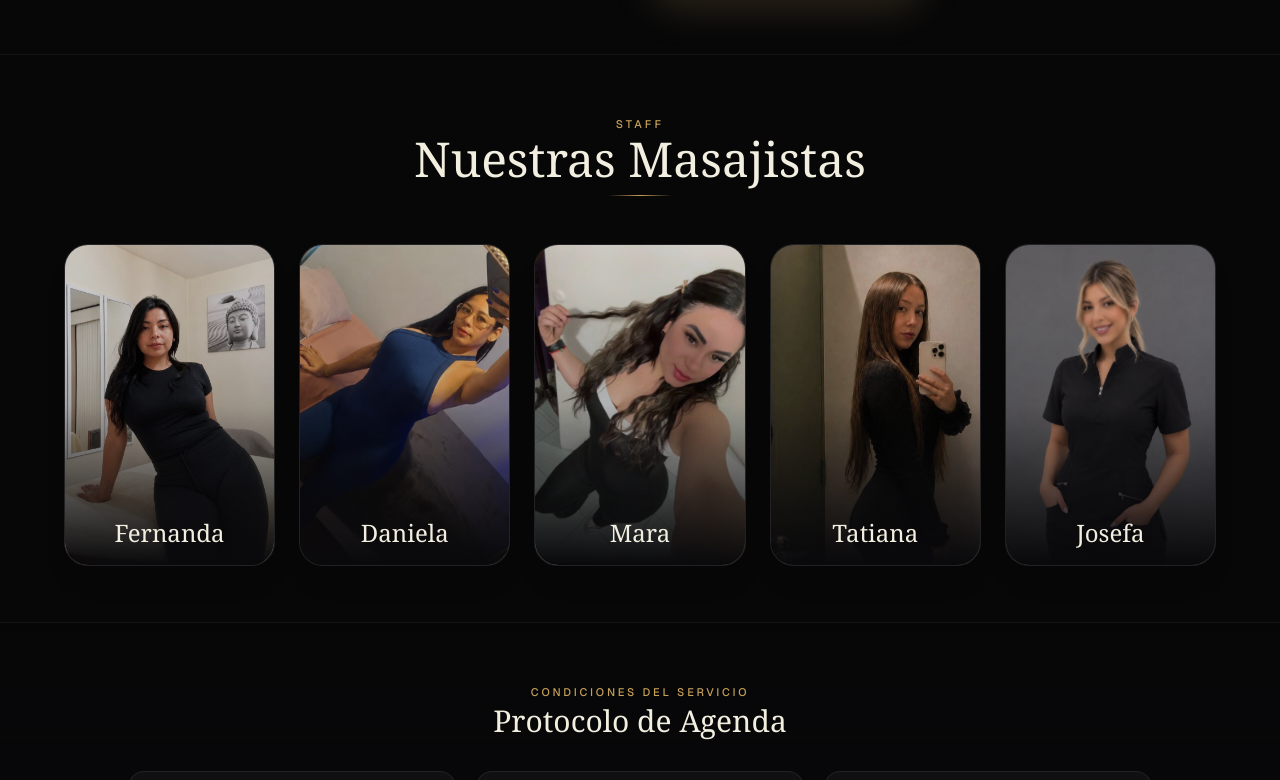
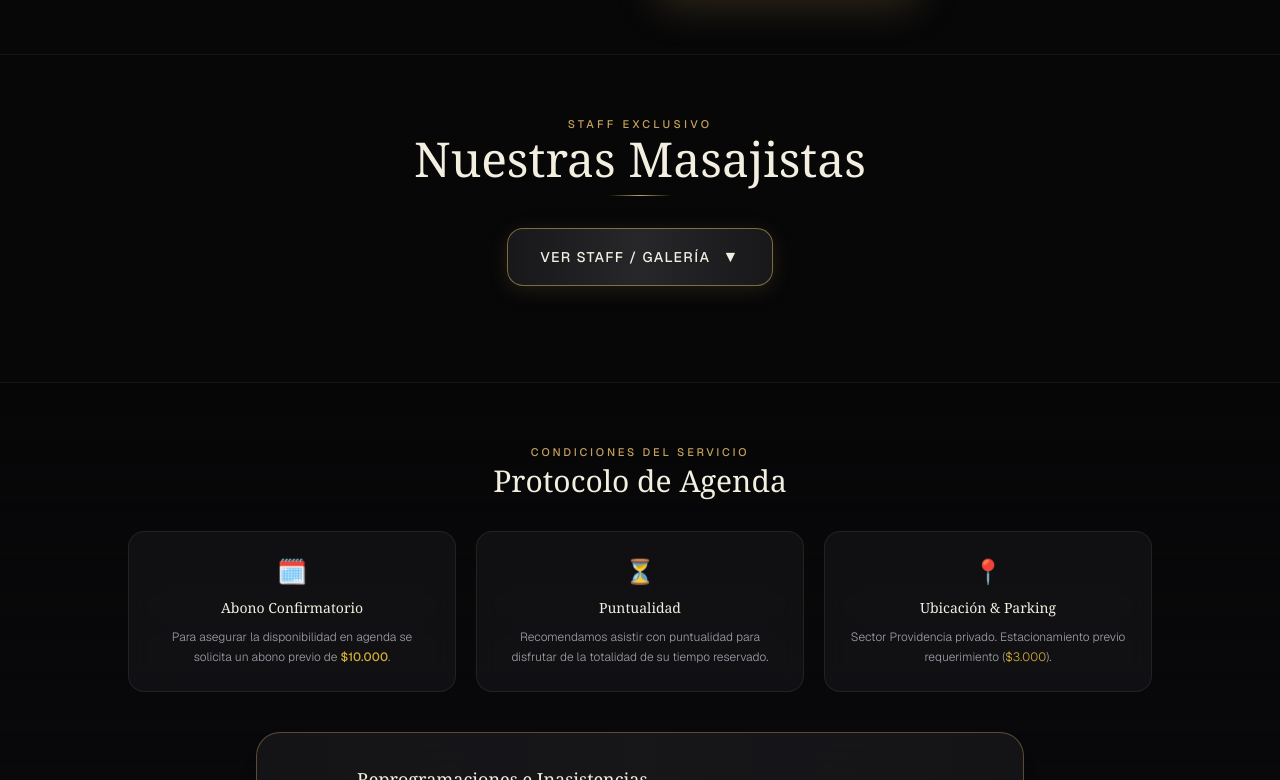
Before and after one commit to maruapersonal-create/tantraprovidencia-web, a Next.js app: page / in a window 1280 px wide. Shown: the part 1360-2140 px from the top of the page. Built offline with nearby package versions, Linux system fonts and the light colour scheme.

Commit message:
Actualización de la página

```diff
--- a/app/page.tsx
+++ b/app/page.tsx
@@ -1,7 +1,6 @@
 'use client';
 
 import React, { useState } from 'react';
-import Image from 'next/image';
 
 interface Masajista {
   id: string;
@@ -39,8 +38,8 @@ const PLANES = [
     contenido: 'Comienza con un masaje profesional en la zona posterior, incorpora técnicas de deslizamiento corporal para una experiencia de relajación profunda y finaliza con experiencia sensorial manual y oral c/c. (ambos desnudos)'
   },
   {
-    id: 'masaje-exclusivo-vip',
-    title: 'Masaje Exclusivo VIP',
+    id: 'masaje-full',
+    title: 'Masaje Full',
     price: '$100.000',
     time: '50 min',
     popular: false,
@@ -88,6 +87,7 @@ const SPA_BACKGROUND_IMAGE = "https://images.unsplash.com/photo-1600334089648-b0
 export default function TantraProvidencia() {
   const currentYear = new Date().getFullYear();
   const [selectedMasajista, setSelectedMasajista] = useState<Masajista | null>(null);
+  const [showMasajistas, setShowMasajistas] = useState<boolean>(false);
 
   return (
     <div className="min-h-screen bg-[#070708] text-[#E2E2E6] font-sans selection:bg-[#C5A059]/30 selection:text-[#F3EFE0] overflow-x-hidden relative">
@@ -114,13 +114,10 @@ export default function TantraProvidencia() {
         <div className="absolute bottom-10 left-1/2 -translate-x-1/2 w-[350px] h-[200px] bg-[#8C232B]/20 rounded-full blur-[100px] pointer-events-none z-10"></div>
 
         <div className="absolute inset-0 z-0">
-          <Image
+          <img
             src={SPA_BACKGROUND_IMAGE}
             alt="Centro de Spa Tranquilo con Camilla y Velas"
-            fill
-            priority
-            sizes="100vw"
-            className="object-cover object-center opacity-30 filter brightness-90 contrast-110"
+            className="w-full h-full object-cover object-center opacity-30 filter brightness-90 contrast-110"
           />
           <div className="absolute inset-0 bg-gradient-to-b from-[#070708]/90 via-[#070708]/65 to-[#070708]"></div>
         </div>
@@ -226,34 +223,47 @@ export default function TantraProvidencia() {
         </div>
       </section>
 
-      {/* SECCIÓN MASAJISTAS (ORDEN DE LAS 5 CHICAS) */}
+      {/* 3. SECCIÓN MASAJISTAS (CON BOTÓN DE MOSTRAR / OCULTAR) */}
       <section id="masajistas" className="py-14 px-4 relative z-20 border-t border-zinc-900/80">
-        <div className="max-w-6xl mx-auto">
-          <div className="text-center mb-12 space-y-2">
-            <span className="text-[#C5A059] text-[11px] font-medium tracking-[0.3em] uppercase">Staff</span>
+        <div className="max-w-6xl mx-auto text-center">
+          <div className="mb-8 space-y-2">
+            <span className="text-[#C5A059] text-[11px] font-medium tracking-[0.3em] uppercase">Staff Exclusivo</span>
             <h2 className="text-3xl sm:text-5xl font-serif font-light text-[#F3EFE0]">Nuestras Masajistas</h2>
             <div className="w-16 h-[1px] bg-gradient-to-r from-transparent via-[#C5A059] to-transparent mx-auto mt-3"></div>
           </div>
 
-          <div className="grid sm:grid-cols-2 md:grid-cols-3 lg:grid-cols-5 gap-6 max-w-6xl mx-auto">
+          {/* Botón Interactivo */}
+          <div className="mb-10">
+            <button
+              onClick={() => setShowMasajistas(!showMasajistas)}
+              className="inline-flex items-center gap-3 bg-gradient-to-r from-zinc-900 via-zinc-800 to-zinc-900 border border-[#C5A059]/60 hover:border-[#D4AF37] text-[#F3EFE0] px-8 py-4 rounded-2xl shadow-[0_4px_20px_rgba(197,160,89,0.15)] transition-all duration-300 hover:scale-105 active:scale-95 text-xs sm:text-sm uppercase tracking-widest font-medium cursor-pointer"
+            >
+              <span>{showMasajistas ? 'Ocultar Staff' : 'Ver Staff / Galería'}</span>
+              <span className={`transition-transform duration-300 text-base ${showMasajistas ? 'rotate-180' : 'rotate-0'}`}>
+                ▼
+              </span>
+            </button>
+          </div>
+
+          {/* Galería desplegable */}
+          {showMasajistas && (
+            <div className="grid sm:grid-cols-2 md:grid-cols-3 lg:grid-cols-5 gap-6 max-w-6xl mx-auto transition-all duration-500">
               {MASAJISTAS.map((masajista) => (
                 <div
                   key={masajista.id}
                   onClick={() => setSelectedMasajista(masajista)}
-                className="group relative rounded-3xl overflow-hidden bg-zinc-900/60 border border-zinc-800/80 hover:border-[#C5A059]/60 transition-all duration-500 cursor-pointer shadow-xl"
+                  className="group relative rounded-3xl overflow-hidden bg-zinc-950 border border-zinc-800/80 hover:border-[#C5A059]/60 transition-all duration-500 cursor-pointer shadow-xl"
                 >
-                <div className="relative h-80 w-full overflow-hidden">
-                  <Image
+                  <div className="relative aspect-[3/4] w-full overflow-hidden bg-black/60">
+                    <img
                       src={masajista.coverImage}
                       alt={masajista.name}
-                    fill
-                    sizes="(max-width: 768px) 100vw, 20vw"
-                    className="object-cover object-center group-hover:scale-105 transition-transform duration-700 brightness-90 group-hover:brightness-100"
+                      className="w-full h-full object-contain object-center group-hover:scale-105 transition-transform duration-500"
                     />
-                  <div className="absolute inset-0 bg-gradient-to-t from-zinc-950 via-zinc-950/20 to-transparent"></div>
+                    <div className="absolute inset-0 bg-gradient-to-t from-zinc-950 via-transparent to-transparent opacity-80 pointer-events-none"></div>
 
-                  <div className="absolute bottom-4 left-0 right-0 text-center">
-                    <h3 className="text-2xl font-serif text-[#F3EFE0] group-hover:text-[#D4AF37] transition-colors">
+                    <div className="absolute bottom-3 left-0 right-0 text-center">
+                      <h3 className="text-xl sm:text-2xl font-serif text-[#F3EFE0] group-hover:text-[#D4AF37] transition-colors">
                         {masajista.name}
                       </h3>
                     </div>
@@ -261,12 +271,13 @@ export default function TantraProvidencia() {
                 </div>
               ))}
             </div>
+          )}
         </div>
       </section>
 
       {/* MODAL DE FOTOS DE MASAJISTA */}
       {selectedMasajista && (
-        <div className="fixed inset-0 z-50 flex items-center justify-center p-4 bg-black/80 backdrop-blur-md transition-opacity animate-in fade-in">
+        <div className="fixed inset-0 z-50 flex items-center justify-center p-4 bg-black/80 backdrop-blur-md transition-opacity">
           <div className="relative w-full max-w-3xl max-h-[90vh] bg-zinc-900 border border-[#C5A059]/50 rounded-3xl overflow-hidden shadow-2xl flex flex-col">
 
             {/* Header del Modal */}
@@ -282,16 +293,14 @@ export default function TantraProvidencia() {
             </div>
 
             {/* Galería de Fotos */}
-            <div className="p-6 overflow-y-auto">
+            <div className="p-4 sm:p-6 overflow-y-auto">
               <div className="grid grid-cols-1 sm:grid-cols-2 md:grid-cols-3 gap-4">
                 {selectedMasajista.photos.map((photo, idx) => (
-                  <div key={idx} className="relative h-64 rounded-xl overflow-hidden border border-zinc-800">
-                    <Image
+                  <div key={idx} className="relative aspect-[3/4] rounded-xl overflow-hidden border border-zinc-800 bg-black">
+                    <img
                       src={photo}
                       alt={`Foto ${idx + 1} de ${selectedMasajista.name}`}
-                      fill
-                      sizes="(max-width: 768px) 100vw, 33vw"
-                      className="object-cover hover:scale-105 transition-transform duration-500"
+                      className="w-full h-full object-contain"
                     />
                   </div>
                 ))}
@@ -314,11 +323,10 @@ export default function TantraProvidencia() {
         </div>
       )}
 
-      {/* 3. PROTOCOLO DE AGENDA Y POLÍTICAS */}
+      {/* 4. PROTOCOLO DE AGENDA Y POLÍTICAS */}
       <section className="py-14 px-4 bg-gradient-to-b from-transparent via-zinc-950/90 to-transparent border-y border-zinc-900/80 relative z-20">
         <div className="max-w-5xl mx-auto space-y-10">
 
-          {/* Bloque: Protocolo de Reserva */}
           <div>
             <div className="text-center mb-8 space-y-2">
               <span className="text-[#C5A059] text-[11px] font-medium tracking-[0.25em] uppercase">Condiciones del Servicio</span>
@@ -352,7 +360,6 @@ export default function TantraProvidencia() {
             </div>
           </div>
 
-          {/* Bloque: Reprogramaciones e Inasistencias */}
           <div className="max-w-3xl mx-auto rounded-3xl p-6 sm:p-8 bg-gradient-to-r from-zinc-900/80 via-zinc-900/95 to-zinc-900/80 border border-[#C5A059]/40 backdrop-blur-xl shadow-xl">
             <div className="flex flex-col sm:flex-row items-center gap-5 text-center sm:text-left">
               <div className="w-12 h-12 rounded-2xl bg-[#C5A059]/10 border border-[#C5A059]/30 flex items-center justify-center text-xl shrink-0">
@@ -372,7 +379,6 @@ export default function TantraProvidencia() {
             </div>
           </div>
 
-          {/* Bloque: Pilares de Excelencia */}
           <div className="pt-4">
             <div className="grid grid-cols-2 md:grid-cols-4 gap-3 sm:gap-4">
               {[
@@ -396,7 +402,7 @@ export default function TantraProvidencia() {
         </div>
       </section>
 
-      {/* 4. SECCIÓN PERFIL EXCLUSIVO */}
+      {/* 5. SECCIÓN PERFIL EXCLUSIVO */}
       <section className="py-14 px-4 relative z-20">
         <div className="max-w-xl mx-auto">
           <div className="relative rounded-3xl p-8 sm:p-10 text-center bg-gradient-to-b from-zinc-900/90 via-zinc-900/60 to-zinc-950 border border-[#C5A059]/40 shadow-2xl overflow-hidden backdrop-blur-xl">
```
Lines whose indentation alone changed are shown as unchanged.
